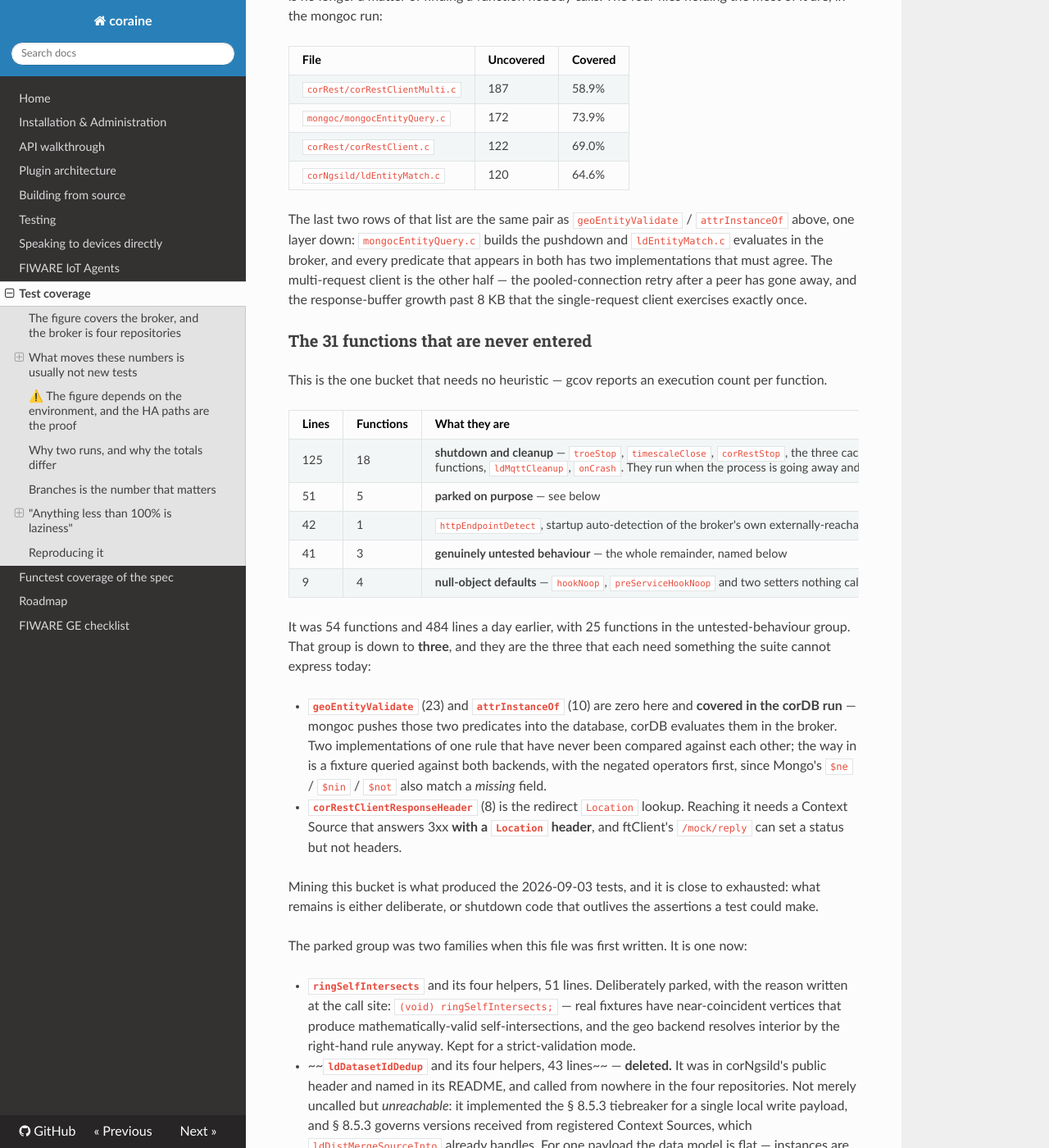
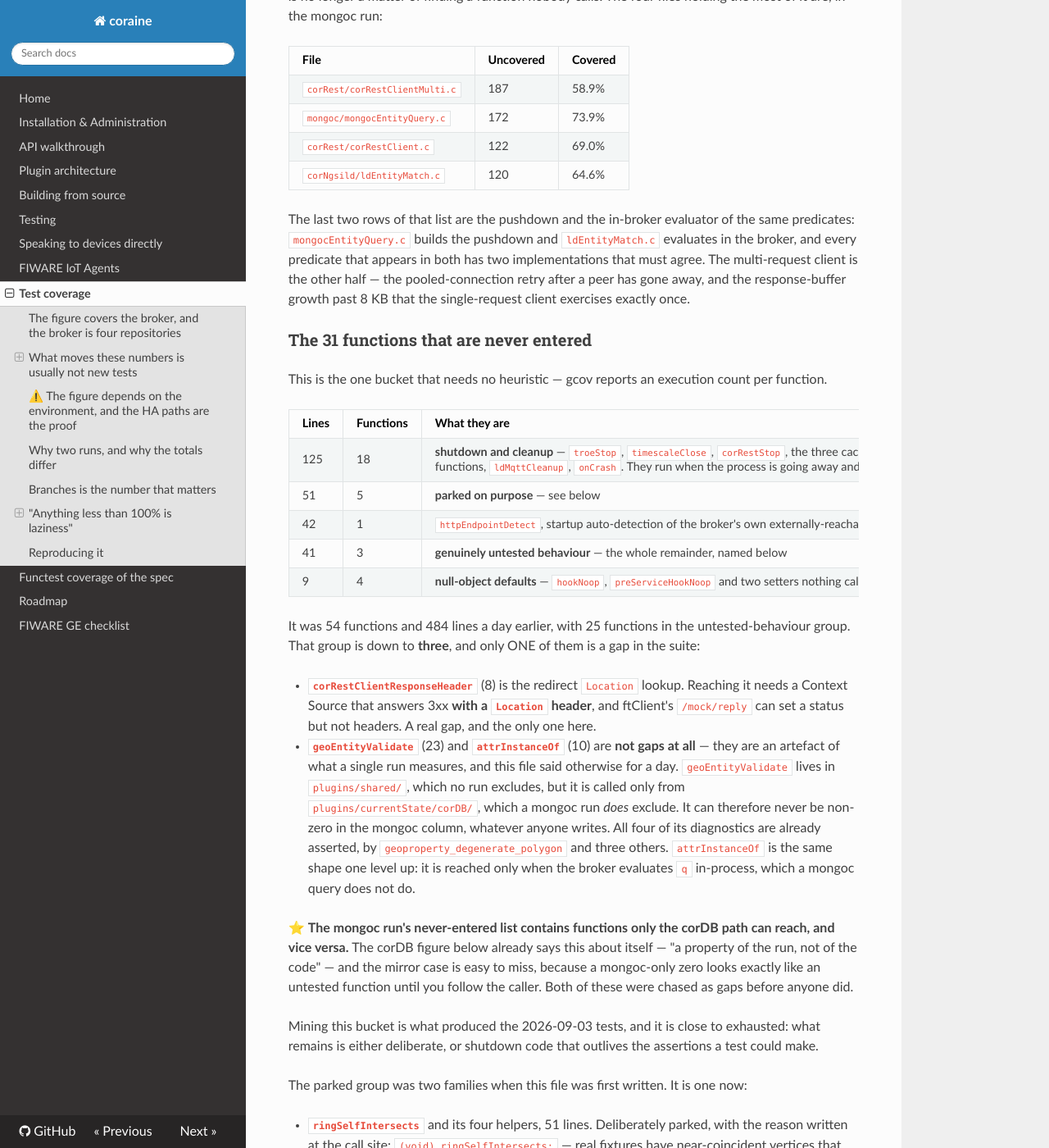
Before and after one commit to SEAMWARE/coraine, an MkDocs documentation site: the page built from doc/coverage.md, in a window 1280 px wide and 1400 px high, scrolled down 4745 px. Shown: the whole window at 82% size. Built offline with MkDocs 1.6.1, drawn with Linux system fonts in a browser that asks for light colours; nearby versions of some CDN libraries; comment, search, counter and statistics services are not loaded.

Commit message:
doc(coverage): two of the three "untested" functions cannot be covered there
This file has said since yesterday that the never-entered bucket's
untested-behaviour group is down to three functions. Only ONE of them is a
gap in the suite.

geoEntityValidate lives in plugins/shared/, which no run excludes, and is
called only from plugins/currentState/corDB/, which a mongoc run DOES
exclude. It can never be non-zero in the mongoc column, whatever anyone
writes - and all four of its diagnostics are already asserted, by
geoproperty_degenerate_polygon and three others. attrInstanceOf is the
same shape one level up: reached only when the broker evaluates `q`
in-process, which a mongoc query does not do.

⭐ The mongoc run's never-entered list contains functions only the corDB
path can reach, and vice versa. The file already says this about the corDB
column - "a property of the run, not of the code" - and the mirror case is
easy to miss, because a mongoc-only zero looks exactly like an untested
function until you follow the caller. Both of these were chased as gaps
before anyone did, which is how the correction came to be needed.

corRestClientResponseHeader remains, and is real: it needs a Context Source
answering 3xx WITH a Location header, which ftClient's /mock/reply cannot
express.

```diff
--- a/doc/coverage.md
+++ b/doc/coverage.md
@@ -195,8 +195,8 @@ files holding the most of it are, in the mongoc run:
 | `corRest/corRestClient.c` | 122 | 69.0% |
 | `corNgsild/ldEntityMatch.c` | 120 | 64.6% |
 
-The last two rows of that list are the same pair as `geoEntityValidate` /
-`attrInstanceOf` above, one layer down: `mongocEntityQuery.c` builds the pushdown and
+The last two rows of that list are the pushdown and the in-broker evaluator of the
+same predicates: `mongocEntityQuery.c` builds the pushdown and
 `ldEntityMatch.c` evaluates in the broker, and every predicate that appears in both
 has two implementations that must agree. The multi-request client is the other half —
 the pooled-connection retry after a peer has gone away, and the response-buffer
@@ -216,18 +216,27 @@ function.
 | 9 | 4 | **null-object defaults** — `hookNoop`, `preServiceHookNoop` and two setters nothing calls |
 
 It was 54 functions and 484 lines a day earlier, with 25 functions in the
-untested-behaviour group. That group is down to **three**, and they are the three that
-each need something the suite cannot express today:
+untested-behaviour group. That group is down to **three**, and only ONE of them is a
+gap in the suite:
 
-- **`geoEntityValidate`** (23) and **`attrInstanceOf`** (10) are zero here and
-  **covered in the corDB run** — mongoc pushes those two predicates into the
-  database, corDB evaluates them in the broker. Two implementations of one rule that
-  have never been compared against each other; the way in is a fixture queried
-  against both backends, with the negated operators first, since Mongo's `$ne` /
-  `$nin` / `$not` also match a *missing* field.
-- **`corRestClientResponseHeader`** (8) is the redirect `Location` lookup. Reaching
-  it needs a Context Source that answers 3xx **with a `Location` header**, and
-  ftClient's `/mock/reply` can set a status but not headers.
+- **`corRestClientResponseHeader`** (8) is the redirect `Location` lookup. Reaching it
+  needs a Context Source that answers 3xx **with a `Location` header**, and ftClient's
+  `/mock/reply` can set a status but not headers. A real gap, and the only one here.
+
+- **`geoEntityValidate`** (23) and **`attrInstanceOf`** (10) are **not gaps at all** —
+  they are an artefact of what a single run measures, and this file said otherwise for
+  a day. `geoEntityValidate` lives in `plugins/shared/`, which no run excludes, but it
+  is called only from `plugins/currentState/corDB/`, which a mongoc run *does* exclude.
+  It can therefore never be non-zero in the mongoc column, whatever anyone writes. All
+  four of its diagnostics are already asserted, by `geoproperty_degenerate_polygon` and
+  three others. `attrInstanceOf` is the same shape one level up: it is reached only
+  when the broker evaluates `q` in-process, which a mongoc query does not do.
+
+  ⭐ **The mongoc run's never-entered list contains functions only the corDB path can
+  reach, and vice versa.** The corDB figure below already says this about itself — "a
+  property of the run, not of the code" — and the mirror case is easy to miss, because
+  a mongoc-only zero looks exactly like an untested function until you follow the
+  caller. Both of these were chased as gaps before anyone did.
 
 Mining this bucket is what produced the 2026-09-03 tests, and it is close to
 exhausted: what remains is either deliberate, or shutdown code that outlives the
```
